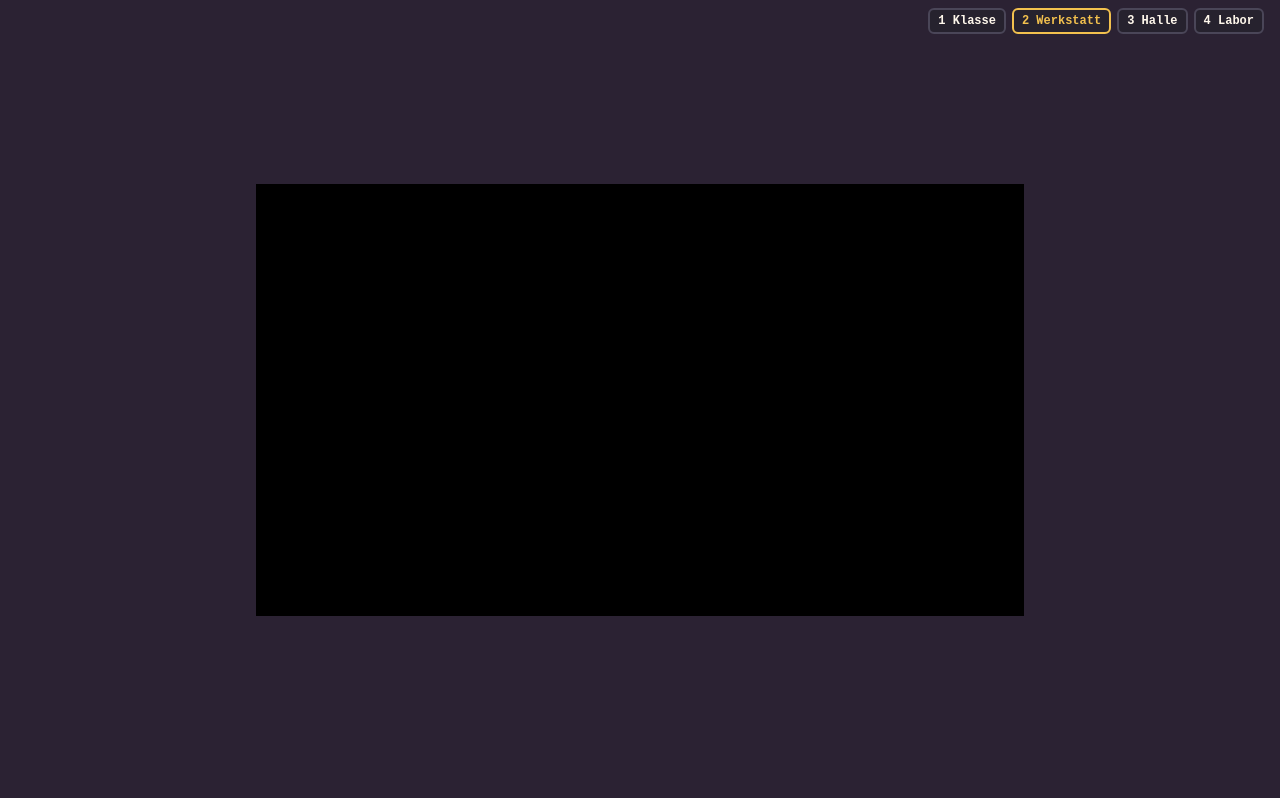
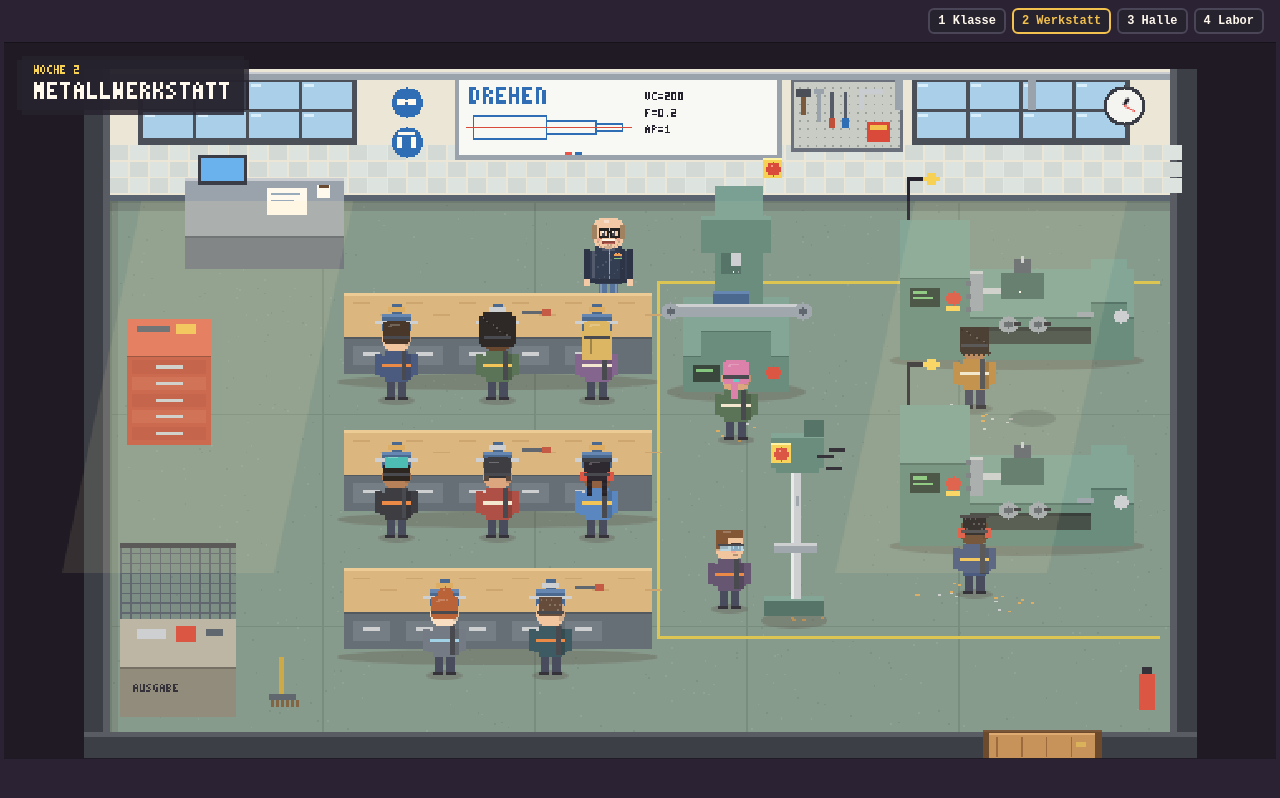
Before and after one commit to T3rb1um/SuperRealisticTeachingTurbo, a plain HTML site: page rooms.html in a window 1280 px wide. Drawn offline with Linux system fonts and the light colour scheme; animation ran at ten frames a second.

Commit message:
Vorschau fix

```diff
--- a/rooms.html
+++ b/rooms.html
@@ -184,8 +184,9 @@
   <div id="toast" role="status"></div>
   <div id="rotate"><div>Bitte das Handy<br>quer halten</div></div>
 <script src="game.js"></script>
+<script src="lab.js"></script>
+<script src="roomart.js"></script>
 <script src="render.js"></script>
-<script src="roomart.js"></script>
 <script src="rooms.js"></script>
 </body>
 </html>
```
